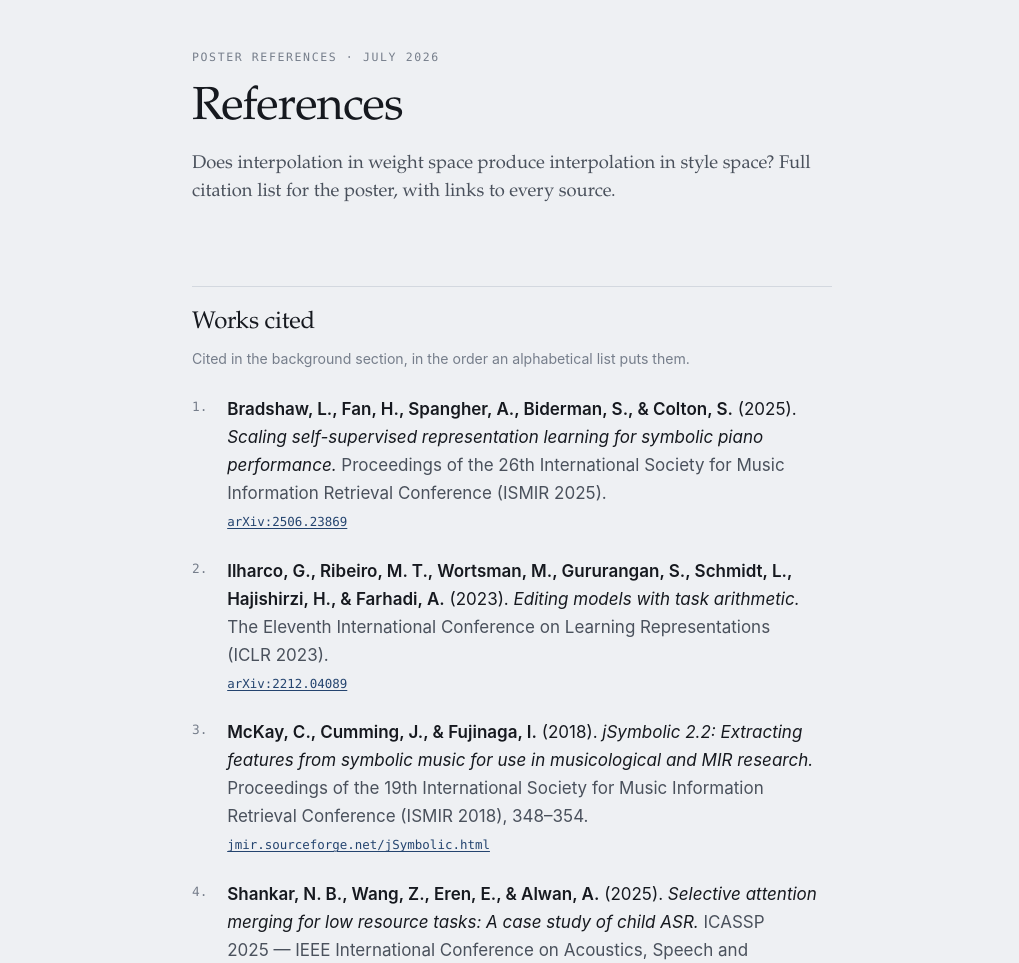
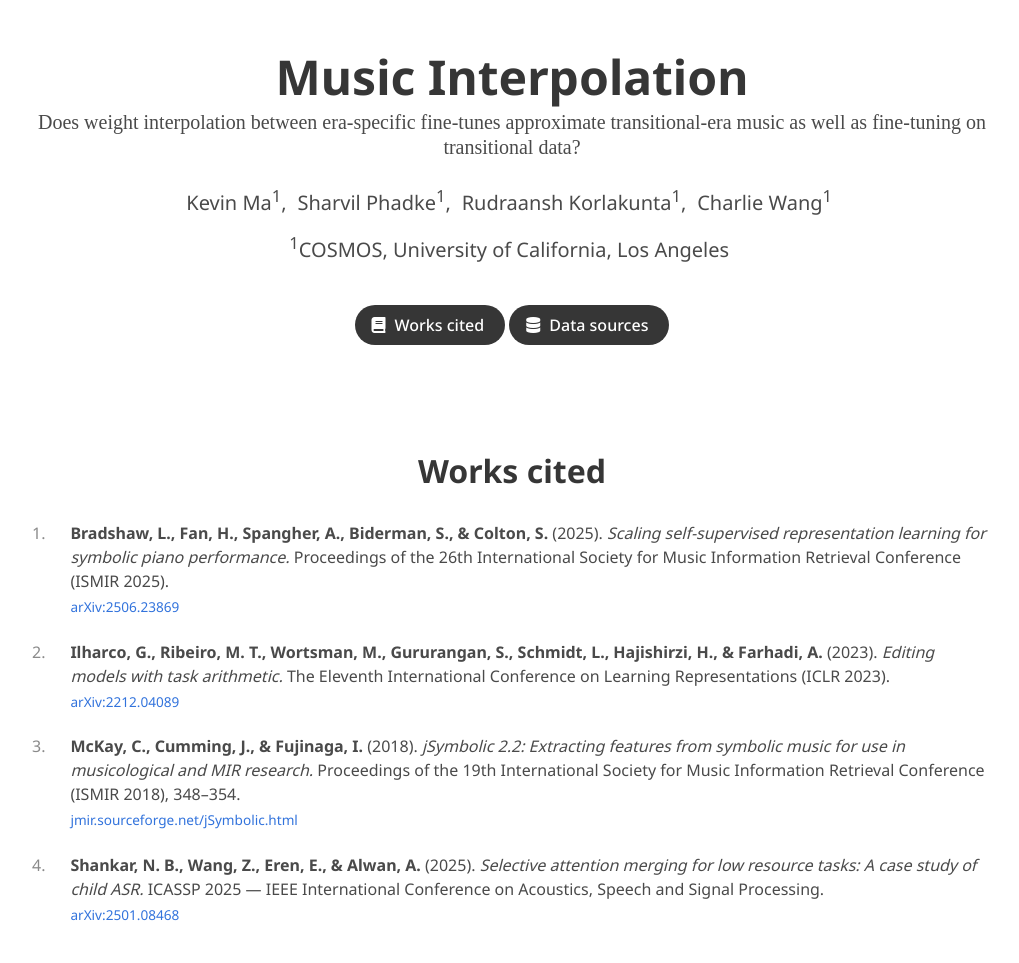
Before and after one commit to musicinterp/musicinterp.github.io, a plain HTML site: page index.html in a window 1280 px wide. Shown: the top 963 px of the page, without its empty margins (128-1147 px from the left). Drawn offline with nearby package versions, Linux system fonts and the light colour scheme; some icons are missing; a web font is replaced by a local one.

Commit message:
feat(site): restyle references page as Nerfies-style project page
Adopt the Nerfies academic project-page layout (Bulma, Google Sans /
Noto Sans / Castoro). Hero now carries the poster title, research
question, and the author list with a COSMOS UCLA affiliation.

Fix duplicate list numbering: Bulma's .content ol:not([type]) rule
out-specified the list-style reset, so both the native marker and the
CSS counter rendered.

```diff
--- a/index.html
+++ b/index.html
@@ -1,161 +1,248 @@
-<title>musicinterp — Poster references</title>
+<!DOCTYPE html>
+<html lang="en">
+<head>
+<meta charset="utf-8">
 <meta name="viewport" content="width=device-width, initial-scale=1">
 <meta name="robots" content="noindex">
+<title>Music Interpolation — Poster references</title>
+
+<link rel="stylesheet" href="https://cdn.jsdelivr.net/npm/bulma@0.9.4/css/bulma.min.css">
+<link rel="stylesheet" href="https://cdnjs.cloudflare.com/ajax/libs/font-awesome/5.15.4/css/all.min.css">
+<link rel="stylesheet" href="https://cdn.jsdelivr.net/gh/jpswalsh/academicons@1/css/academicons.min.css">
+<link rel="preconnect" href="https://fonts.googleapis.com">
+<link rel="preconnect" href="https://fonts.gstatic.com" crossorigin>
+<link rel="stylesheet" href="https://fonts.googleapis.com/css2?family=Google+Sans:wght@400;500;700&family=Noto+Sans:wght@400;500;700&family=Castoro:ital@0;1&display=swap">
+
 <style>
-  :root {
-    --paper: #eef0f3;
-    --panel: #f7f8fa;
-    --ink: #16191f;
-    --ink-soft: #4a515c;
-    --ink-faint: #767e8b;
-    --rule: #d3d8df;
-    --accent: #24446f;
-    --serif: "Iowan Old Style", "Palatino Linotype", Palatino, Georgia, serif;
-    --sans: ui-sans-serif, -apple-system, "Segoe UI", Roboto, Helvetica, Arial, sans-serif;
-    --mono: ui-monospace, "SF Mono", Menlo, Consolas, monospace;
-  }
-  @media (prefers-color-scheme: dark) {
-    :root {
-      --paper: #12151a; --panel: #191d24; --ink: #e7eaef; --ink-soft: #aab2bf;
-      --ink-faint: #7f8895; --rule: #2b313a; --accent: #9ab8de;
-    }
-  }
-  :root[data-theme="dark"] {
-    --paper: #12151a; --panel: #191d24; --ink: #e7eaef; --ink-soft: #aab2bf;
-    --ink-faint: #7f8895; --rule: #2b313a; --accent: #9ab8de;
-  }
-  :root[data-theme="light"] {
-    --paper: #eef0f3; --panel: #f7f8fa; --ink: #16191f; --ink-soft: #4a515c;
-    --ink-faint: #767e8b; --rule: #d3d8df; --accent: #24446f;
+  body {
+    font-family: 'Noto Sans', sans-serif;
+    background-color: #fff;
   }
 
-  body {
-    background: var(--paper); color: var(--ink);
-    font-family: var(--sans); font-size: 17px; line-height: 1.65;
-    margin: 0; padding: 0 1.25rem 5rem;
-    -webkit-text-size-adjust: 100%;
-  }
-  .wrap { max-width: 40rem; margin: 0 auto; }
-
-  header { padding: 3rem 0 2rem; }
-  .eyebrow {
-    font-family: var(--mono); font-size: 0.72rem; letter-spacing: 0.14em;
-    text-transform: uppercase; color: var(--ink-faint); margin: 0 0 1rem;
-  }
-  h1 {
-    font-family: var(--serif); font-weight: 400; font-size: clamp(2rem, 7vw, 2.9rem);
-    line-height: 1.12; letter-spacing: -0.015em; text-wrap: balance; margin: 0 0 1rem;
-  }
-  .standfirst {
-    font-family: var(--serif); font-size: 1.15rem; line-height: 1.5;
-    color: var(--ink-soft); text-wrap: pretty; margin: 0;
+  .title, .subtitle, .publication-title, .button {
+    font-family: 'Google Sans', 'Noto Sans', sans-serif;
   }
 
-  h2 {
-    font-family: var(--serif); font-weight: 400; font-size: 1.5rem;
-    line-height: 1.25; letter-spacing: -0.01em; text-wrap: balance;
-    margin: 3rem 0 0.6rem; padding-top: 1.3rem; border-top: 1px solid var(--rule);
-  }
-  .sub {
-    font-size: 0.88rem; color: var(--ink-faint); margin: 0 0 1.6rem;
-    line-height: 1.55; text-wrap: pretty;
+  .hero.is-light.is-small {
+    background-color: #f5f5f5;
   }
 
-  ol.refs { list-style: none; margin: 0; padding: 0; counter-reset: ref; }
-  ol.refs li {
-    position: relative; padding: 0 0 0 2.2rem; margin: 0 0 1.5rem;
-    text-wrap: pretty;
+  .publication-title {
+    font-family: 'Google Sans', 'Noto Sans', sans-serif;
+    line-height: 1.2;
   }
-  ol.refs li::before {
-    counter-increment: ref; content: counter(ref) ".";
-    position: absolute; left: 0; top: 0.08em;
-    font-family: var(--mono); font-size: 0.8rem; color: var(--ink-faint);
+
+  .publication-subtitle {
+    font-family: 'Castoro', serif;
+    color: #4a4a4a;
+  }
+
+  .publication-authors {
+    font-family: 'Google Sans', 'Noto Sans', sans-serif;
+    margin-top: 0.75rem;
+  }
+  .publication-authors .author-block {
+    margin-right: 0.35rem;
+  }
+  .publication-authors .affiliation {
+    color: #4a4a4a;
+  }
+
+  .publication-links {
+    margin-top: 1.75rem;
+  }
+  .publication-links .button {
+    border-radius: 9999px;
+    background-color: #363636;
+    border-color: transparent;
+    color: #fff;
+    font-weight: 500;
+  }
+  .publication-links .button:hover {
+    background-color: #1f1f1f;
+    color: #fff;
+  }
+
+  .section {
+    padding: 3rem 1.5rem;
+  }
+
+  .content ol.ref-list:not([type]) {
+    list-style: none;
+    margin-left: 0;
+    counter-reset: ref;
+  }
+  .content ol.ref-list li {
+    position: relative;
+    padding-left: 2.4rem;
+    margin-bottom: 1.4rem;
+  }
+  .content ol.ref-list li::before {
+    counter-increment: ref;
+    content: counter(ref) ".";
+    position: absolute;
+    left: 0;
+    top: 0;
+    color: #8a8a8a;
+    font-variant-numeric: tabular-nums;
   }
   .authors { font-weight: 600; }
-  .title { font-style: italic; }
-  .venue { color: var(--ink-soft); }
+  .ref-title { font-style: italic; }
+  .venue { color: #4a4a4a; }
   .ident {
-    display: block; font-family: var(--mono); font-size: 0.78rem;
-    margin-top: 0.3rem; overflow-wrap: anywhere;
+    display: block;
+    margin-top: 0.25rem;
+    font-size: 0.85rem;
+    overflow-wrap: anywhere;
   }
-  a { color: var(--accent); text-decoration-thickness: 1px; text-underline-offset: 2px; }
-  a:hover { text-decoration-thickness: 2px; }
 
-  footer {
-    margin-top: 3.5rem; padding-top: 1.3rem; border-top: 1px solid var(--rule);
-    font-size: 0.85rem; color: var(--ink-faint); line-height: 1.6;
+  a, a:visited { color: #3273dc; }
+
+  .footer {
+    background-color: #fafafa;
+    padding: 3rem 1.5rem 4rem;
   }
 </style>
+</head>
+<body>
 
-<div class="wrap">
-  <header>
-    <!-- EDIT ME: match the eyebrow and title to the poster as printed. -->
-    <p class="eyebrow">Poster references &middot; July 2026</p>
-    <h1>References</h1>
-    <p class="standfirst">Does interpolation in weight space produce interpolation in style space? Full citation list for the poster, with links to every source.</p>
-  </header>
+<section class="hero">
+  <div class="hero-body">
+    <div class="container is-max-desktop">
+      <div class="columns is-centered">
+        <div class="column has-text-centered">
+          <h1 class="title is-1 publication-title">Music Interpolation</h1>
+          <h2 class="subtitle publication-subtitle">
+            Does weight interpolation between era-specific fine-tunes approximate
+            transitional-era music as well as fine-tuning on transitional data?
+          </h2>
 
-  <h2>Works cited</h2>
-  <p class="sub">Cited in the background section, in the order an alphabetical list puts them.</p>
+          <div class="is-size-5 publication-authors">
+            <span class="author-block">Kevin Ma<sup>1</sup>,</span>
+            <span class="author-block">Sharvil Phadke<sup>1</sup>,</span>
+            <span class="author-block">Rudraansh Korlakunta<sup>1</sup>,</span>
+            <span class="author-block">Charlie Wang<sup>1</sup></span>
+          </div>
 
-  <ol class="refs">
+          <div class="is-size-5 publication-authors">
+            <span class="author-block affiliation"><sup>1</sup>COSMOS, University of California, Los Angeles</span>
+          </div>
+
+          <div class="column has-text-centered">
+            <div class="publication-links">
+              <span class="link-block">
+                <a href="#works-cited" class="external-link button is-normal is-rounded is-dark">
+                  <span class="icon"><i class="fas fa-book"></i></span>
+                  <span>Works cited</span>
+                </a>
+              </span>
+              <span class="link-block">
+                <a href="#data-sources" class="external-link button is-normal is-rounded is-dark">
+                  <span class="icon"><i class="fas fa-database"></i></span>
+                  <span>Data sources</span>
+                </a>
+              </span>
+            </div>
+          </div>
+        </div>
+      </div>
+    </div>
+  </div>
+</section>
+
+<section class="section" id="works-cited">
+  <div class="container is-max-desktop">
+    <div class="columns is-centered">
+      <div class="column is-full">
+        <h2 class="title is-3 has-text-centered">Works cited</h2>
+        <div class="content" style="margin-top: 2rem;">
+          <ol class="ref-list">
             <li>
               <span class="authors">Bradshaw, L., Fan, H., Spangher, A., Biderman, S., &amp; Colton, S.</span> (2025).
-      <span class="title">Scaling self-supervised representation learning for symbolic piano performance.</span>
+              <span class="ref-title">Scaling self-supervised representation learning for symbolic piano performance.</span>
               <span class="venue">Proceedings of the 26th International Society for Music Information Retrieval Conference (ISMIR 2025).</span>
               <a class="ident" href="https://arxiv.org/abs/2506.23869">arXiv:2506.23869</a>
             </li>
             <li>
               <span class="authors">Ilharco, G., Ribeiro, M. T., Wortsman, M., Gururangan, S., Schmidt, L., Hajishirzi, H., &amp; Farhadi, A.</span> (2023).
-      <span class="title">Editing models with task arithmetic.</span>
+              <span class="ref-title">Editing models with task arithmetic.</span>
               <span class="venue">The Eleventh International Conference on Learning Representations (ICLR 2023).</span>
               <a class="ident" href="https://arxiv.org/abs/2212.04089">arXiv:2212.04089</a>
             </li>
             <li>
               <span class="authors">McKay, C., Cumming, J., &amp; Fujinaga, I.</span> (2018).
-      <span class="title">jSymbolic 2.2: Extracting features from symbolic music for use in musicological and MIR research.</span>
+              <span class="ref-title">jSymbolic 2.2: Extracting features from symbolic music for use in musicological and MIR research.</span>
               <span class="venue">Proceedings of the 19th International Society for Music Information Retrieval Conference (ISMIR 2018), 348&ndash;354.</span>
               <a class="ident" href="https://jmir.sourceforge.net/jSymbolic.html">jmir.sourceforge.net/jSymbolic.html</a>
             </li>
             <li>
               <span class="authors">Shankar, N. B., Wang, Z., Eren, E., &amp; Alwan, A.</span> (2025).
-      <span class="title">Selective attention merging for low resource tasks: A case study of child ASR.</span>
+              <span class="ref-title">Selective attention merging for low resource tasks: A case study of child ASR.</span>
               <span class="venue">ICASSP 2025 &mdash; IEEE International Conference on Acoustics, Speech and Signal Processing.</span>
               <a class="ident" href="https://arxiv.org/abs/2501.08468">arXiv:2501.08468</a>
             </li>
           </ol>
+        </div>
+      </div>
+    </div>
+  </div>
+</section>
 
-  <h2>Data sources</h2>
-  <p class="sub">The score-derived corpora the fine-tuning corpus is built from.</p>
-
-  <ol class="refs">
+<section class="section" id="data-sources" style="padding-top: 0;">
+  <div class="container is-max-desktop">
+    <div class="columns is-centered">
+      <div class="column is-full">
+        <h2 class="title is-3 has-text-centered">Data sources</h2>
+        <p class="has-text-centered has-text-grey">
+          The score-derived corpora the fine-tuning corpus is built from.
+        </p>
+        <div class="content" style="margin-top: 2rem;">
+          <ol class="ref-list">
             <li>
               <span class="authors">Foscarin, F., McLeod, A., Rigaux, P., Jacquemard, F., &amp; Sakai, M.</span> (2020).
-      <span class="title">ASAP: A dataset of aligned scores and performances for piano transcription.</span>
+              <span class="ref-title">ASAP: A dataset of aligned scores and performances for piano transcription.</span>
               <span class="venue">Proceedings of the 21st International Society for Music Information Retrieval Conference (ISMIR 2020), 534&ndash;541.</span>
               <a class="ident" href="https://github.com/fosfrancesco/asap-dataset">github.com/fosfrancesco/asap-dataset</a>
             </li>
             <li>
               <span class="authors">Hentschel, J., Rammos, Y., Neuwirth, M., &amp; Rohrmeier, M.</span> (2025).
-      <span class="title">A corpus and a modular infrastructure for the empirical study of (an)notated music.</span>
+              <span class="ref-title">A corpus and a modular infrastructure for the empirical study of (an)notated music.</span>
               <span class="venue">Scientific Data, 12(1), 685. The DCML Distant Listening Corpus.</span>
               <a class="ident" href="https://doi.org/10.1038/s41597-025-04976-z">doi:10.1038/s41597-025-04976-z</a>
             </li>
             <li>
               <span class="authors">Long, P., Novack, Z., Berg-Kirkpatrick, T., &amp; McAuley, J.</span> (2025).
-      <span class="title">PDMX: A large-scale public domain MusicXML dataset for symbolic music processing.</span>
+              <span class="ref-title">PDMX: A large-scale public domain MusicXML dataset for symbolic music processing.</span>
               <span class="venue">ICASSP 2025 &mdash; IEEE International Conference on Acoustics, Speech and Signal Processing.</span>
               <a class="ident" href="https://doi.org/10.5281/zenodo.15571083">doi:10.5281/zenodo.15571083</a>
             </li>
             <li>
               <span class="authors">Sapp, C. S.</span> (2005).
-      <span class="title">Online database of scores in the Humdrum file format.</span>
+              <span class="ref-title">Online database of scores in the Humdrum file format.</span>
               <span class="venue">Proceedings of the 6th International Conference on Music Information Retrieval (ISMIR 2005), 664&ndash;665. KernScores.</span>
               <a class="ident" href="https://github.com/craigsapp">github.com/craigsapp</a>
             </li>
           </ol>
+        </div>
+      </div>
+    </div>
+  </div>
+</section>
 
-  <footer>
-    <p>musicinterp &middot; last updated July 2026. Every link above was resolved against the primary source.</p>
+<footer class="footer">
+  <div class="container is-max-desktop">
+    <div class="columns is-centered">
+      <div class="column is-8 has-text-centered content">
+        <p>
+          This page uses the layout of the
+          <a href="https://nerfies.github.io/">Nerfies</a> project page,
+          released under a
+          <a rel="license" href="http://creativecommons.org/licenses/by-sa/4.0/">CC BY-SA 4.0</a> license.
+        </p>
+      </div>
+    </div>
+  </div>
 </footer>
-</div>
+
+</body>
+</html>
```
Lines whose indentation alone changed are shown as unchanged.
